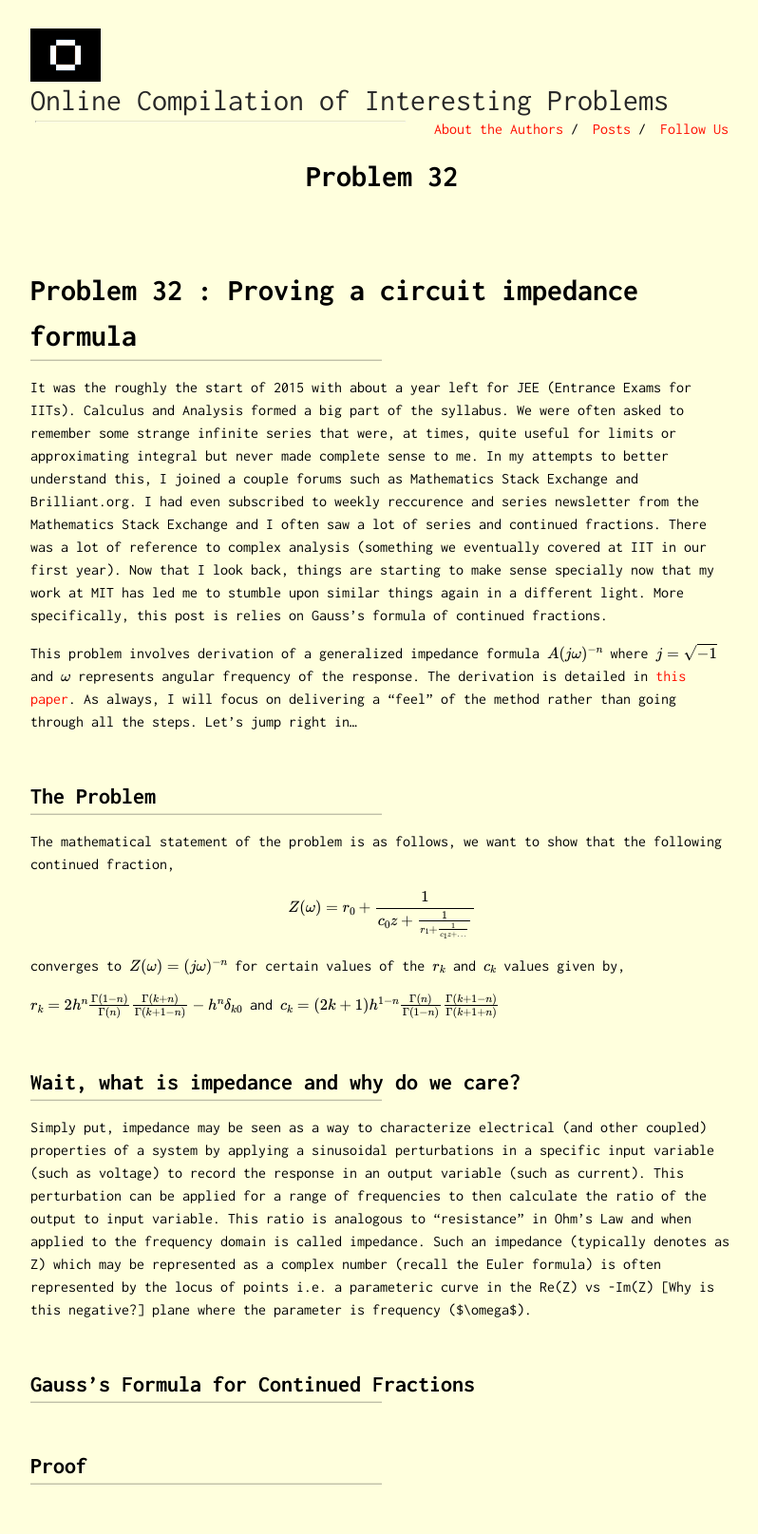
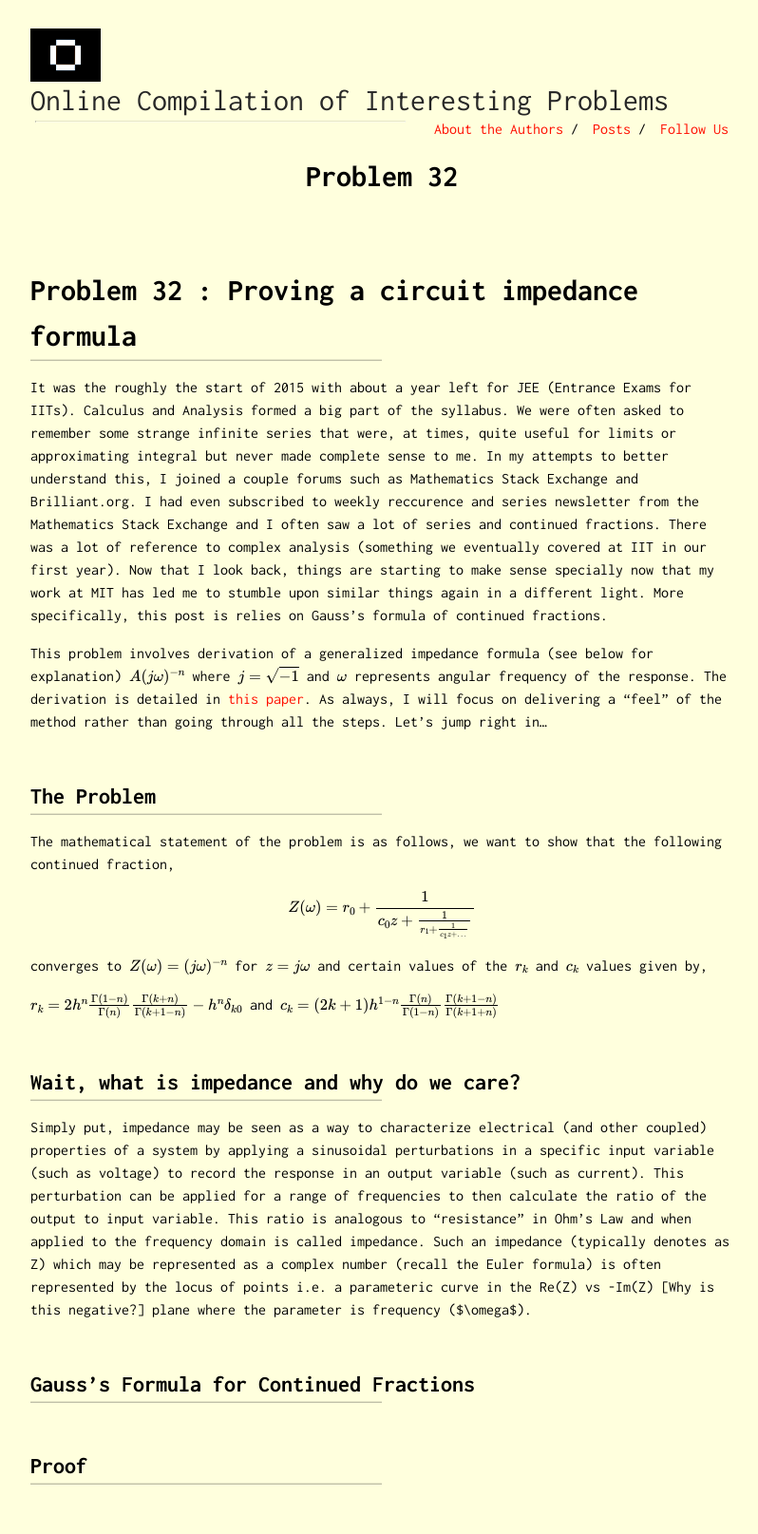
Before and after one commit to Oscuro-Phoenix/math-for-fun, a Jekyll site: the page built from _posts/2024-06-30-Problem-32.md, in a window 1280 px wide. Shown: the whole page at 95% size, without its empty margins (238-1036 px from the left). Built offline with Jekyll 4.4.1, drawn with Linux system fonts in a browser that asks for light colours; formulas are drawn with MathJax 3.

Commit message:
Update 2024-06-30-Problem-32.md

```diff
--- a/_posts/2024-06-30-Problem-32.md
+++ b/_posts/2024-06-30-Problem-32.md
@@ -9,7 +9,7 @@
 
 It was the roughly the start of 2015 with about a year left for JEE (Entrance Exams for IITs). Calculus and Analysis formed a big part of the syllabus. We were often asked to remember some strange infinite series that were, at times, quite useful for limits or approximating integral but never made complete sense to me. In my attempts to better understand this, I joined a couple forums such as Mathematics Stack Exchange and Brilliant.org. I had even subscribed to weekly reccurence and series newsletter from the Mathematics Stack Exchange and I often saw a lot of series and continued fractions. There was a lot of reference to complex analysis (something we eventually covered at IIT in our first year). Now that I look back, things are starting to make sense specially now that my work at MIT has led me to stumble upon similar things again in a different light. More specifically, this post is relies on Gauss's formula of continued fractions.
 
-This problem involves derivation of a generalized impedance formula $$ A (j\omega)^{-n} $$ where $$ j = \sqrt{-1}$$ and $$\omega$$ represents angular frequency of the response. The derivation is detailed in [this paper](https://iopscience.iop.org/article/10.1149/1.2100789/pdf). As always, I will focus on delivering a "feel" of the method rather than going through all the steps. Let's jump right in...
+This problem involves derivation of a generalized impedance formula (see below for explanation) $$ A (j\omega)^{-n} $$ where $$ j = \sqrt{-1}$$ and $$\omega$$ represents angular frequency of the response. The derivation is detailed in [this paper](https://iopscience.iop.org/article/10.1149/1.2100789/pdf). As always, I will focus on delivering a "feel" of the method rather than going through all the steps. Let's jump right in...
 
 ## The Problem
 
@@ -21,7 +21,7 @@
 \end{equation}
 $$
 
-converges to $$ Z(\omega) = (j\omega)^{-n}$$ for certain values of the $$r_k$$ and $$c_k$$ values given by,
+converges to $$ Z(\omega) = (j\omega)^{-n}$$ for $$z = j\omega$$ and certain values of the $$r_k$$ and $$c_k$$ values given by,
 
 $$ r_k = 2h^n \frac{\Gamma(1-n)}{\Gamma(n)}\frac{\Gamma(k+n)}{\Gamma(k+1-n)} - h^n \delta_{k0}$$
 and
```
